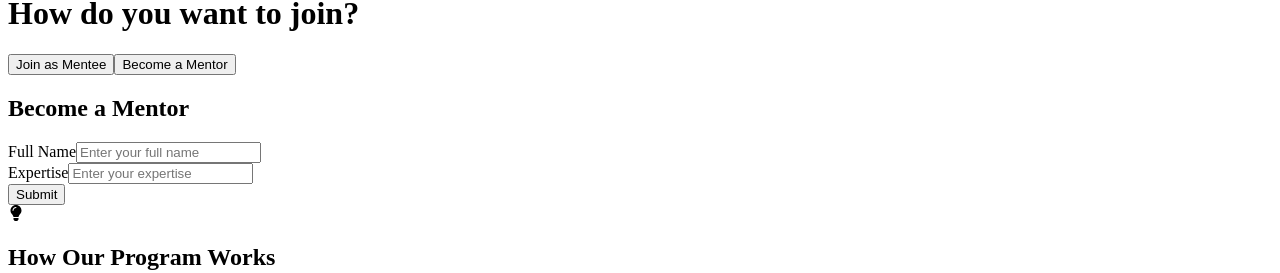
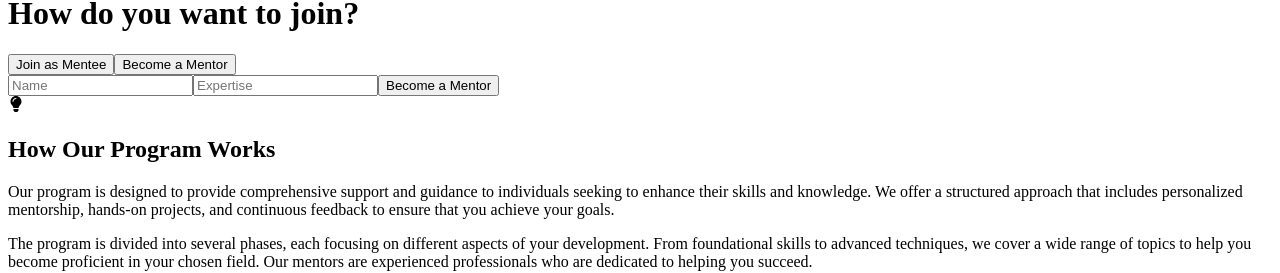
Before and after one commit to dixitk941/mentor-connect, a Next.js app: page /Join in a window 1280 px wide. Both pictures are taken after a click on the button "Become a Mentor". Shown: the part 161-434 px from the top of the page. Built offline with nearby package versions, Linux system fonts and the light colour scheme.

Commit message:
firebase2

```diff
--- a/package.json
+++ b/package.json
@@ -7,10 +7,13 @@
     "@testing-library/react": "^13.4.0",
     "@testing-library/user-event": "^13.5.0",
     "bootstrap": "^5.3.3",
+    "firebase": "^10.13.0",
     "next": "^14.2.5",
     "react": "^18.3.1",
     "react-bootstrap": "^2.10.4",
     "react-dom": "^18.3.1",
+    "react-icons": "^5.3.0",
+    "react-router-dom": "^6.26.1",
     "react-scripts": "5.0.1",
     "web-vitals": "^2.1.4"
   },
--- a/src/components/BecomeMentor.jsx
+++ b/src/components/BecomeMentor.jsx
@@ -21,55 +21,30 @@ const BecomeMentor = () => {
       await addDoc(collection(db, "mentors"), {
         name: formData.name,
         expertise: formData.expertise,
-        timestamp: new Date(),
       });
-      alert("Form submitted successfully!");
     } catch (error) {
       console.error("Error adding document: ", error);
-      alert("Failed to submit the form.");
     }
   };
 
   return (
-    <div className="min-h-screen bg-gray-100 flex items-center justify-center">
-      <div className="bg-white p-8 rounded-lg shadow-lg w-full max-w-md">
-        <h2 className="text-2xl font-bold mb-4 text-center">Become a Mentor</h2>
     <form onSubmit={handleSubmit}>
-          <div className="mb-4">
-            <label className="block text-gray-700 text-sm font-bold mb-2" htmlFor="name">
-              Full Name
-            </label>
       <input
-              id="name"
+        type="text"
         name="name"
+        value={formData.name}
+        onChange={handleChange}
+        placeholder="Name"
+      />
+      <input
         type="text"
-              placeholder="Enter your full name"
-              className="w-full p-3 rounded border"
+        name="expertise"
+        value={formData.expertise}
         onChange={handleChange}
+        placeholder="Expertise"
       />
-          </div>
-          <div className="mb-4">
-            <label className="block text-gray-700 text-sm font-bold mb-2" htmlFor="expertise">
-              Expertise
-            </label>
-            <input
-              id="expertise"
-              name="expertise"
-              type="text"
-              placeholder="Enter your expertise"
-              className="w-full p-3 rounded border"
-              onChange={handleChange}
-            />
-          </div>
-          <button
-            type="submit"
-            className="bg-blue-500 text-white font-bold py-2 px-4 rounded w-full hover:bg-blue-600"
-          >
-            Submit
-          </button>
+      <button type="submit">Become a Mentor</button>
     </form>
-      </div>
-    </div>
   );
 };
 
--- /dev/null
+++ b/src/components/firebase.js
@@ -0,0 +1,22 @@
+// src/firebase.js
+import { initializeApp } from 'firebase/app';
+import { getFirestore } from 'firebase/firestore';
+import { getAuth } from 'firebase/auth';
+import { getStorage } from 'firebase/storage'; // Import getStorage
+
+const firebaseConfig = {
+    apiKey: "AIzaSyB0AfFZBR-BJZPSNsp11jBkhy7d3TV7rEM",
+    authDomain: "notesapp-dixitk941.firebaseapp.com",
+    projectId: "notesapp-dixitk941",
+    storageBucket: "notesapp-dixitk941.appspot.com",
+    messagingSenderId: "702011833511",
+    appId: "1:702011833511:web:e1b4a6feffeb1a37736f82",
+    measurementId: "G-P6R1JZNXHS"
+};
+
+const app = initializeApp(firebaseConfig);
+const db = getFirestore(app);
+const auth = getAuth(app);
+const storage = getStorage(app); // Initialize storage
+
+export { db, auth, storage }; // Export storage
```
Also changed, not shown: src/pages/firebase.js (added, +22 -0 lines), 1 other file (tests, documents, lock files or other folders). Lines whose indentation alone changed are shown as unchanged.
